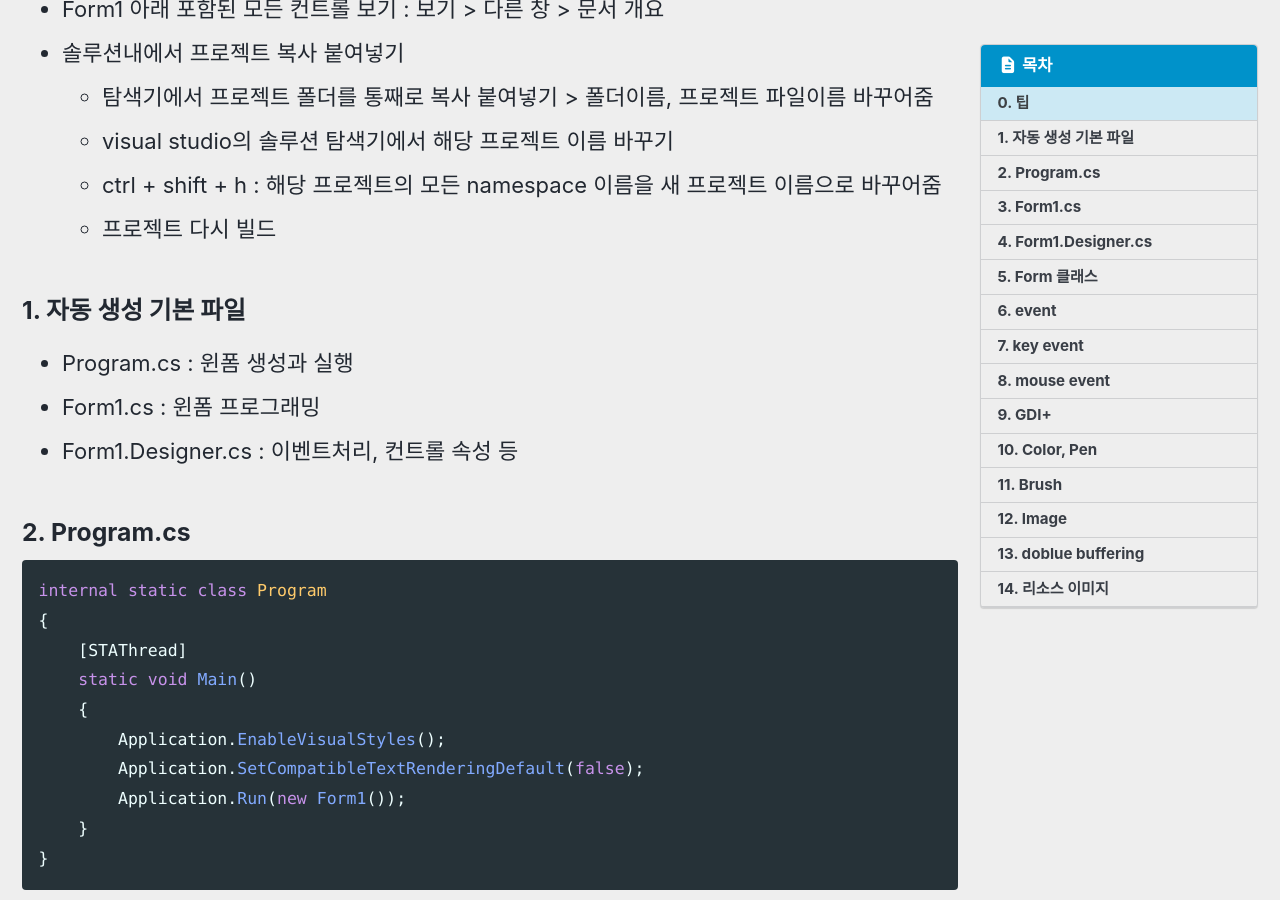
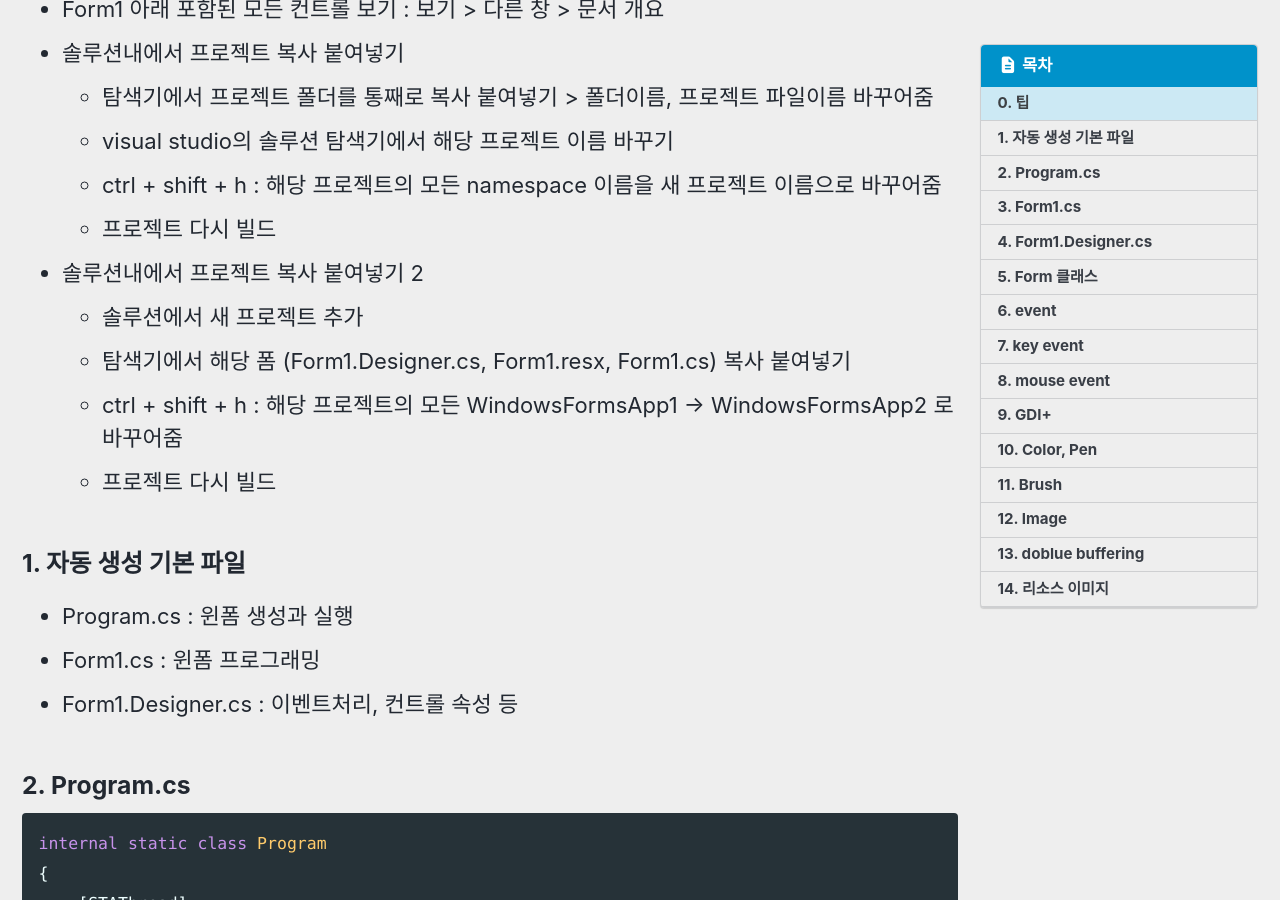
Before and after one commit to ext10fs/ext10fs.github.io, a Jekyll site: the page built from _posts/2024-11-16-WinForm.md, in a window 1280 px wide and 900 px high, scrolled down 508 px. Built offline with Jekyll 4.4.1, drawn with Linux system fonts in a browser that asks for light colours; cached includes are drawn as plain includes.

Commit message:
winform update

```diff
--- a/_posts/2024-11-16-WinForm.md
+++ b/_posts/2024-11-16-WinForm.md
@@ -15,6 +15,11 @@ tags: [Csharp, WinForm]
   - 탐색기에서 프로젝트 폴더를 통째로 복사 붙여넣기 > 폴더이름, 프로젝트 파일이름 바꾸어줌
   - visual studio의 솔루션 탐색기에서 해당 프로젝트 이름 바꾸기
   - ctrl + shift + h : 해당 프로젝트의 모든 namespace 이름을 새 프로젝트 이름으로 바꾸어줌
+  - 프로젝트 다시 빌드
+- 솔루션내에서 프로젝트 복사 붙여넣기 2
+  - 솔루션에서 새 프로젝트 추가
+  - 탐색기에서 해당 폼 (Form1.Designer.cs, Form1.resx, Form1.cs) 복사 붙여넣기
+  - ctrl + shift + h : 해당 프로젝트의 모든 WindowsFormsApp1 -> WindowsFormsApp2 로 바꾸어줌
   - 프로젝트 다시 빌드
 
 ### 1. 자동 생성 기본 파일
```
